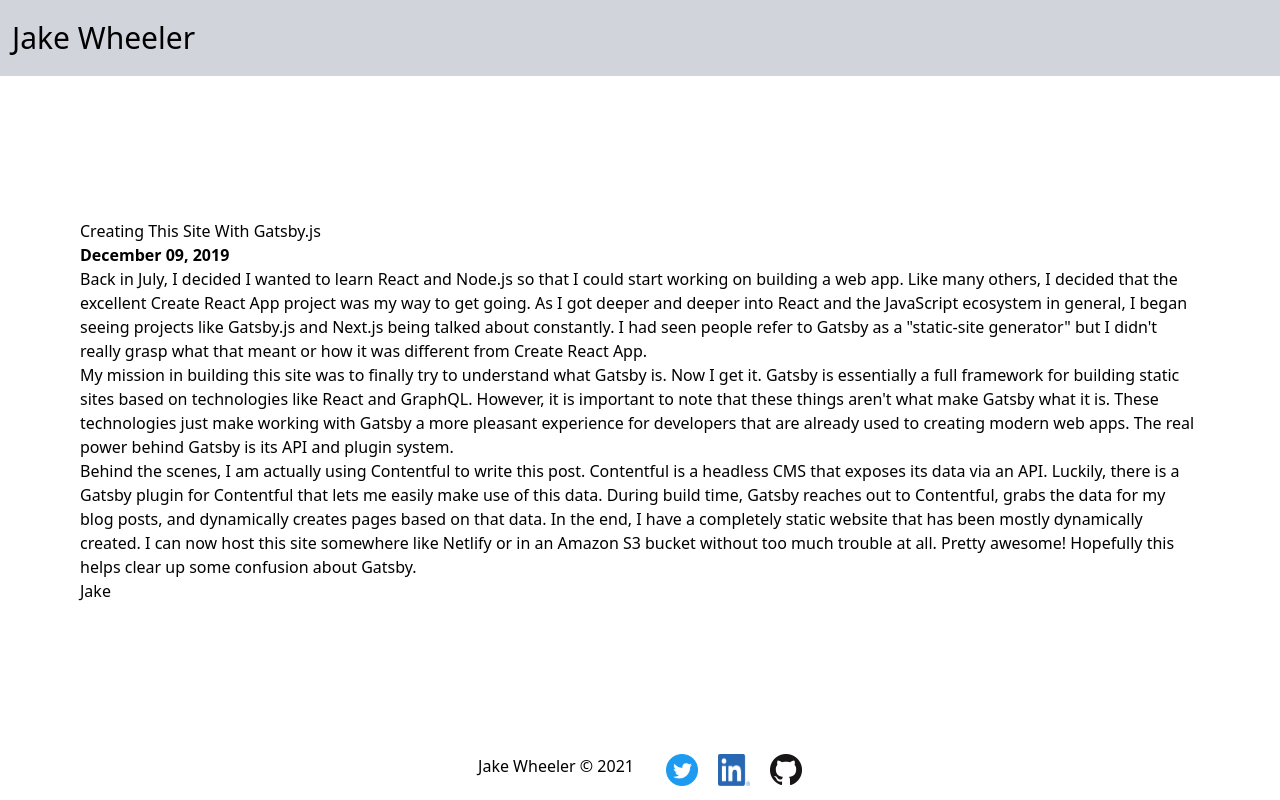
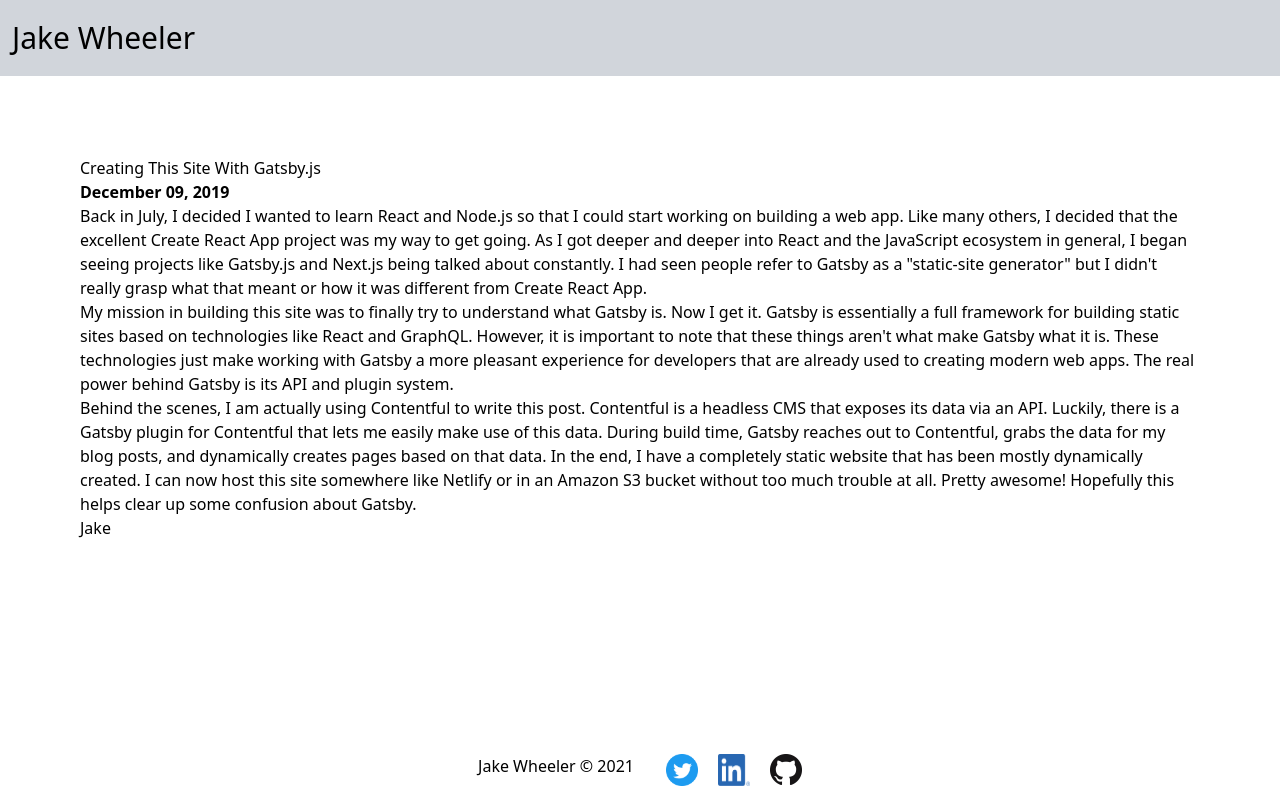
Before and after one commit to jakewheeler/jakewheeler.dev, a Next.js app: page /blog/creating-this-site-with-gatsby in a window 1280 px wide. Built offline with nearby package versions, Linux system fonts and the light colour scheme; what @tailwindcss/typography would draw is missing.

Commit message:
only center blog content on large devices

```diff
--- a/components/Layout.tsx
+++ b/components/Layout.tsx
@@ -14,9 +14,9 @@
 interface Props {
   children: React.ReactNode;
 }
-function Container({ children }: Props) {
+function Content({ children }: Props) {
   return (
-    <main className='flex flex-col justify-center flex-1 px-20 py-20 min-h-full'>
+    <main className='flex flex-col flex-1 px-20 py-20 min-h-full lg:items-center'>
       {children}
     </main>
   );
@@ -86,7 +86,7 @@
   return (
     <div className='flex flex-col min-h-screen'>
       <Header />
-      <Container>{children}</Container>
+      <Content>{children}</Content>
       <Footer />
     </div>
   );
```
